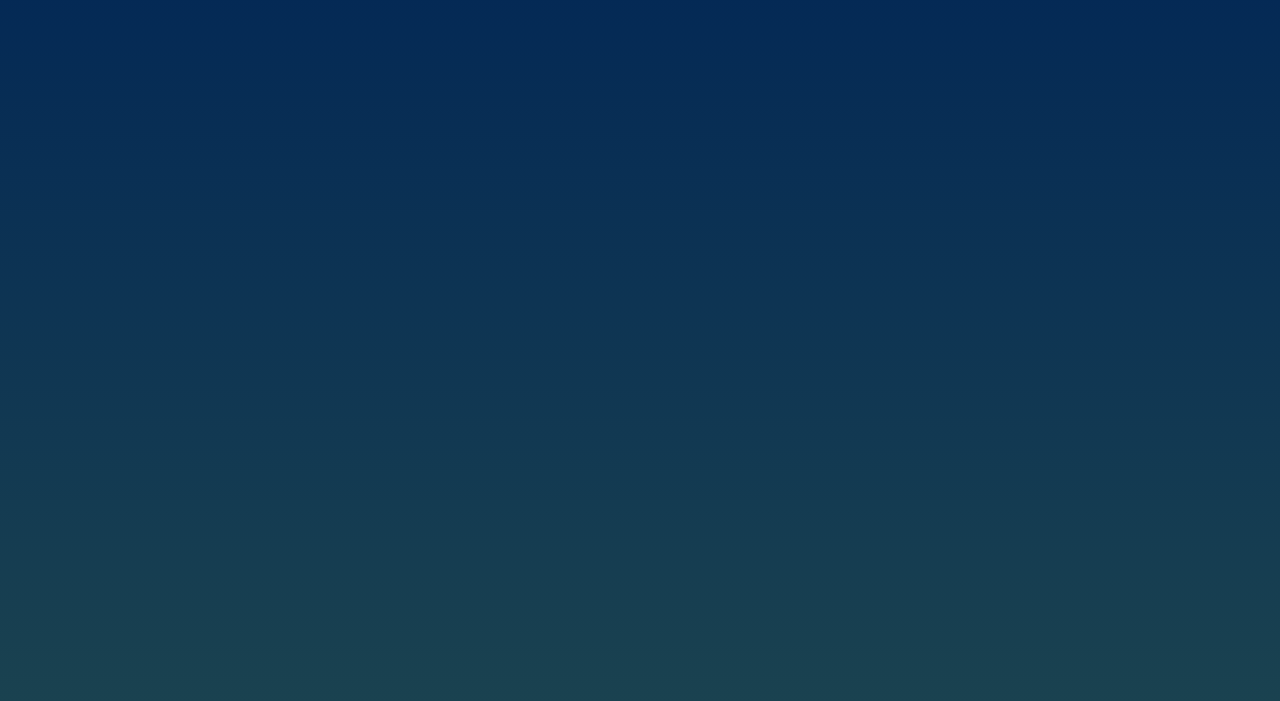
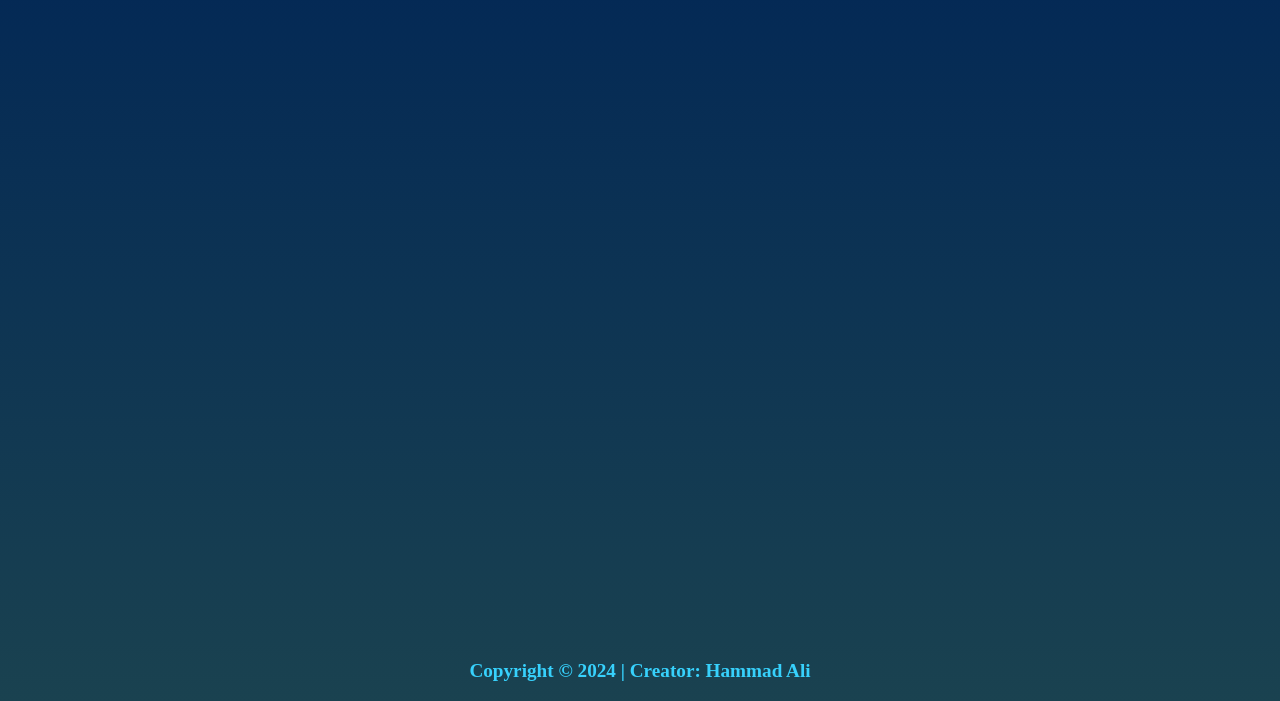
Before and after one commit to HammadAli132/A-Simple-Calculator, a plain HTML site: page index.html in a window 1280 px wide. Shown: the part 99-800 px from the top of the page. Drawn offline with Linux system fonts and the light colour scheme.

Commit message:
Completed footer with header and footer text colors

```diff
--- a/index.html
+++ b/index.html
@@ -12,5 +12,7 @@
         <h1>Simple Calculator</h1>
         <h3>Last Project Of Odin Project's Foundation Course</h3>
     </header>
+    <main></main>
+    <footer>Copyright &copy; <span id="date"></span> | Creator: Hammad Ali</footer>
 </body>
 </html>
--- a/script.js
+++ b/script.js
@@ -0,0 +1,2 @@
+const date = document.getElementById('date');
+date.innerText = new Date().getFullYear();
--- a/style.css
+++ b/style.css
@@ -1,12 +1,14 @@
+:root {
+    --header-color: rgb(1, 38, 86);
+    --footer-color: rgb(26, 66, 80);
+    --header-text-color: rgb(131, 255, 239);
+    --footer-text-color: rgb(55, 209, 252);
+}
+
 * {
     margin: 0;
     padding: 0;
     box-sizing: border-box;
-}
-
-:root {
-    --header-color: rgb(1, 38, 86);
-    --footer-color: rgb(26, 66, 80);
 }
 
 html {
@@ -14,8 +16,10 @@ html {
 }
 
 body {
+    background-image: linear-gradient(to bottom, var(--header-color), var(--footer-color));
     min-height: 100%;
-    background-image: linear-gradient(to bottom, var(--header-color), var(--footer-color));
+    display: flex;
+    flex-direction: column;
 }
 
 header {
@@ -25,4 +29,14 @@ header {
     flex-direction: column;
     padding: 1em;
     line-height: 2.5rem;
+    color: var(--header-text-color);
 }
+
+footer {
+    margin-top: auto;
+    padding: 1em;
+    text-align: center;
+    font-size: 1.2rem;
+    font-weight: 600;
+    color: var(--footer-text-color);
+}
```
